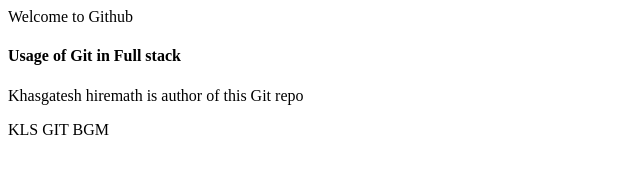
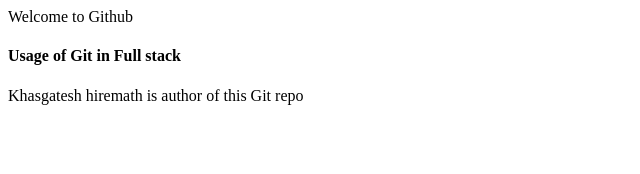
Before and after one commit to khasgatesh/Full_stack, a plain HTML site: page index.html in a window 1280 px wide. Shown: the whole page, without its empty margins (0-640 px from the left). Drawn offline with Linux system fonts and the light colour scheme.

Commit message:
Fifth commit

```diff
--- a/index.html
+++ b/index.html
@@ -8,6 +8,5 @@
     <p>Welcome to Github</p>
     <h4>Usage of Git in Full stack</h4>
     <p>Khasgatesh hiremath is author of this Git repo</p>
-    <p>KLS GIT BGM</p>
 </body>
 </html>
```
